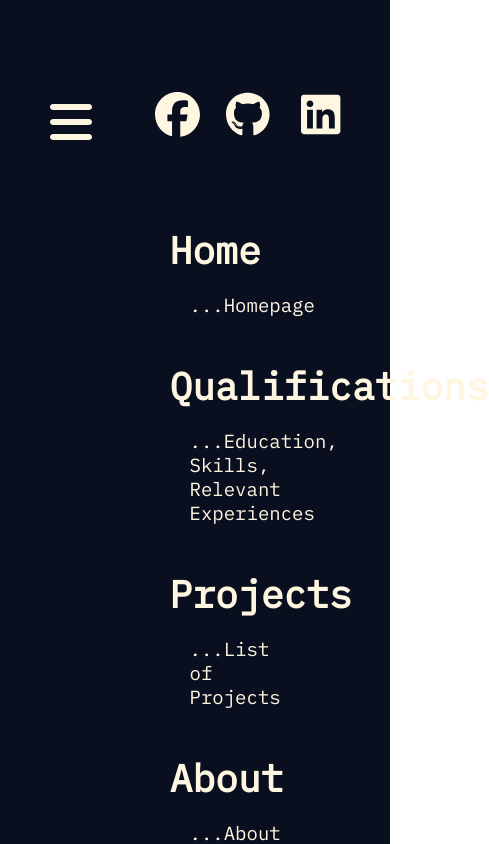
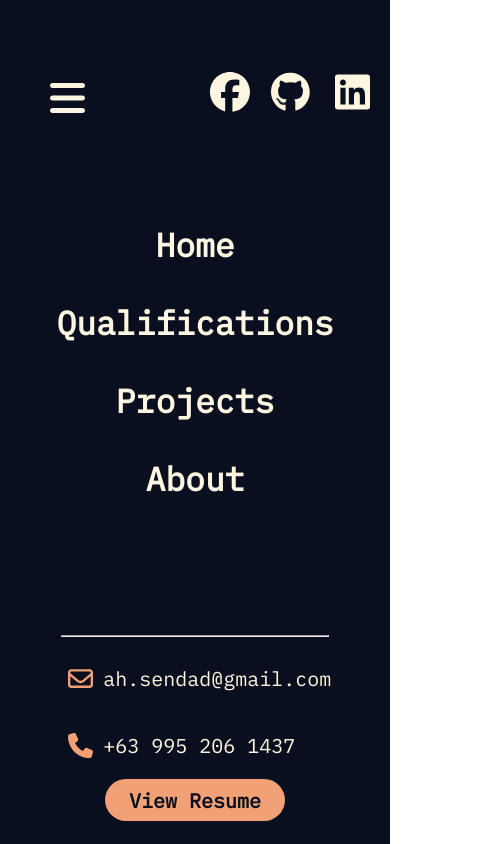
Before and after one commit to pn-tn/myportfolio, a React (Create React App) app: page / in a window 390 px wide. Both pictures are taken after a click on the icon 71 px from the left and 122 px from the top of the page. Shown: the top 844 px of the page, 489 px wide, since content can reach past the window. Built offline with nearby package versions, Linux system fonts and the light colour scheme.

Commit message:
adjusted for phone compatibility

```diff
--- a/src/Main.css
+++ b/src/Main.css
@@ -69,7 +69,7 @@
 }
 
 /*
- * for when adjusted for phone resolution
+ * for when adjusted for smaller resolution
  * */
 @media (max-width: 1024px) {
 	.menu_bars {
@@ -101,3 +101,36 @@
 		right: 50px;
 	}
 }
+
+@media (max-width: 428px) {
+
+	.menu_bars {
+		height: 40px;
+
+		position: fixed;
+		top: 78px;
+		left: 50px;
+	}
+	.facebook_icon {
+		height: 40px;
+
+		position: fixed;
+		top: 72px;
+		right: 140px;
+	}
+	.github_icon {
+		height: 40px;
+
+		position: fixed;
+		top: 72px;
+		right: 80px;
+	}
+	.linkedin_icon {
+		height: 40px;
+
+		position: fixed;
+		top: 72px;
+		right: 20px;
+	}
+
+}
--- a/src/components/About.css
+++ b/src/components/About.css
@@ -82,3 +82,26 @@
 		max-width: 60vw;
 	}
 }
+@media (max-width: 428px) {
+	.about .header {
+		margin-top: 150px;
+		font-size:30px;
+	}
+	.about h1 {
+		font-size:28px;
+	}
+	.about h2 {
+		font-size: 25px;
+		max-width: 90vw;
+	}
+	.personal .music-art {
+		flex-direction:column;
+		width:80vw;
+		border-top: 5px solid;
+	}
+	.personal .gaming {
+		flex-direction:column-reverse;
+		width:80vw;
+		border-top: 5px solid;
+	}
+}
--- a/src/components/Contacts.css
+++ b/src/components/Contacts.css
@@ -51,6 +51,19 @@
 	background-color: #E88A85;
 }
 
-@media (max-width: 1024px) {
-
+@media (max-width: 800px) {
+	.main-container .contacts{
+		flex-direction: column;
+	}
+	.resume {
+		margin: auto;
+	}
 }
+@media (max-width: 428px) {
+	.main-container .contacts{
+		flex-direction: column;
+	}
+	.resume {
+		margin: auto;
+	}
+}
--- a/src/components/Home.css
+++ b/src/components/Home.css
@@ -78,3 +78,18 @@
 		margin-top: 180px;
 	}
 }
+@media (max-width: 428px) {
+
+	.home .profile-pic {
+		margin: auto;
+		margin-top: 180px;
+
+		width: 240px;
+		height: 372px;
+	}
+	.home .info h1 {
+		font-size: 30px;
+		max-width: 100vw;
+	}
+
+}
--- a/src/components/Menu.css
+++ b/src/components/Menu.css
@@ -1,5 +1,6 @@
 .menu {
 	display: flex;
+	flex-direction: column;
 	color: #FFF6E1;
 	width: 90vw;
 	min-height: 90vh;
@@ -7,8 +8,10 @@
 }
 .items{
 	display: flex;
-	width: 100vw;
+	width: 80vw;
 	margin-top: 200px;
+	margin-left: auto;
+	margin-right: auto;
 	flex-direction: column;
 }
 .menu_item {
@@ -35,10 +38,15 @@
 }
 
 .menu p {
+	display: block;
 	font-size: 20px;
 }
 
-@media (max-width: 1024px) {
+
+@media (max-width: 1340px) and (min-width: 941px) {
+	.menu {
+		flex-direction: row;
+	}
 	.menu p {
 		margin-left: 20px;
 		font-size: 19px;
@@ -46,9 +54,49 @@
 
 	.menu_item {
 		flex-direction: column;
-		margin-left: 150px;
+		margin-left: 100px;
 	}
 	.customlink {
 		font-size: 38px;
 	}
+	.menu .main-container hr {
+		margin-left: 10px;
+		height: 69vh;
+		width: 0px;
+	}
+	.menu .main-container {
+		flex-direction: row;
+	}
+	.menu .contacts {
+		width: 300px;
+		flex-direction: column;
+
+	}
+	.menu .main-container .info .details .icon {
+		margin-left: 20px;
+	}
+	.menu .resume {
+		margin-left: 30px;
+	}
+
 }
+@media (max-width: 940px) {
+	.menu .menu_item p {
+		display: none;
+	}
+	.menu .menu_item {
+		margin: auto;
+		margin-bottom:35px;
+	}
+}
+@media (max-width: 428px) {
+	.customlink {
+		font-size: 33px;
+	}
+	.menu .contacts p {
+		font-size: 20px;
+	}
+	.menu .contacts {
+		margin-bottom:0px;
+	}
+}
--- a/src/components/Menu.jsx
+++ b/src/components/Menu.jsx
@@ -27,8 +27,8 @@ function Menu() {
 				<Link to="/about" onClick={closeMenu} className="customlink">About</Link>
 				<p>...About Me, Future Goals, Personal Stuff</p>
 			</div>
+		</div>
 		<Contacts/>
-		</div>
 
 
 		</div>
--- a/src/components/Projects.css
+++ b/src/components/Projects.css
@@ -52,3 +52,30 @@
 	height: 100%;
 	object-fit:cover;
 }
+@media (max-width: 428px) {
+	.projects {
+		display: flex;
+		align-items: center;
+		justify-content:center;
+		width:100vw;
+	}
+	.projects .header {
+		margin-top: 150px;
+		font-size:30px;
+	}
+	.projects h1 {
+		font-size:28px;
+	}
+	.projects h2 {
+		font-size: 25px;
+		max-width: 90vw;
+	}
+	.project_template p,
+	.project_image {
+		width: 80vw;
+	}
+	.projects p {
+		font-size: 20px;
+		width: 80vw;
+	}
+}
--- a/src/components/Qualifications.css
+++ b/src/components/Qualifications.css
@@ -208,3 +208,64 @@
 
 	}
 }
+
+@media (max-width: 428px) {
+	.qualifications .header {
+		margin-top: 150px;
+		font-size:30px;
+	}
+	.qualifications h1 {
+		font-size:28px;
+	}
+	.qualifications h2 {
+		font-size: 25px;
+		max-width: 90vw;
+	}
+
+	.education_card,
+	.education_card_right {
+		width: 80vw;
+	}
+	.org {
+		font-size: 10px;
+	}
+	.year {
+		font-size: 8px;
+	}
+	.accomplishment_card {
+		width: 80vw;
+	}
+	.qualifications ul {
+		font-size: 18px;
+		margin-left:10px;
+	}
+
+
+	/*
+	 * Technical Skills
+	 * */
+	.qualifications .skillbox {
+		width: 90vw;
+	}
+	.qualifications .languages {
+		top:70px;
+		left: 10px;
+		width: 190px;
+		height: 320px;
+
+	}
+	.qualifications .tools {
+		top: 290px;
+		right: 0vw;
+		width: 210px;
+		height: 300px;
+
+	}
+	.qualifications .concepts {
+		top: 530px;
+		left: 0vw;
+		width: 280px;
+		height: 290px;
+
+	}
+}
```
Lines whose indentation alone changed are shown as unchanged.
